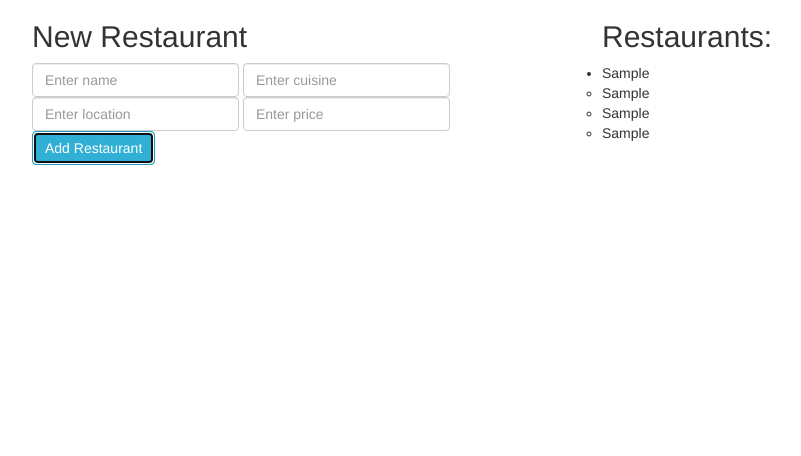
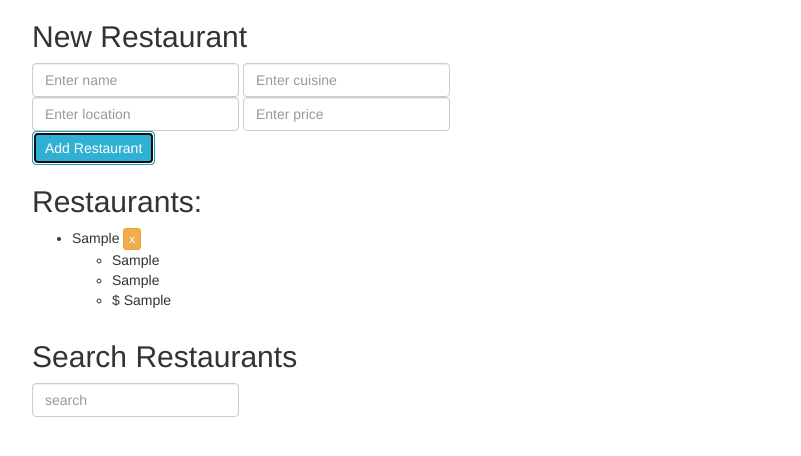
Before and after one commit to abdcon02/april20_bestRestaurant_angularJS, a plain HTML site: page index.html in a window 1280 px wide. Both pictures are taken after typing "Sample", "Sample", "Sample", "Sample" into the empty fields and a click on the button "Add Restaurant". Shown: the whole page, without its empty margins (38-839 px from the left). Drawn offline with Linux system fonts and the light colour scheme.

Commit message:
add search functionality

```diff
--- a/index.html
+++ b/index.html
@@ -23,20 +23,49 @@
                             <button type="submit" class="btn btn-info">Add Restaurant</button>
                     </form>
                 </div>
-                <h2>Restaurants: </h2>
+            </div>
+
+            <div class="row">
+                <div class="col-xs-6">
+                    <h2 ng-show="restaurants.length && filtered.length">Restaurants: </h2>
+                    <h2 ng-show="restaurants.length && !filtered.length">No Matches </h2>
                     <ul>
-                    <li ng-repeat='item in restaurants'>
-                        {{ item.name }}
+                        <li ng-repeat='item in filtered = (restaurants | filter:query)'>
+                            <span ng-click="editing = true" ng-hide="editing">
+                                {{ item.name }} <button class="btn btn-xs btn-warning" ng-click="deleteRestaurant(item)">x</button>
+                            </span>
+                            <span ng-hide="editing">
                                 <ul>
                                     <li>{{ item.cuisine }}</li>
                                     <li>{{ item.location }}</li>
-                            <li>{{ item.price }}</li>
+                                    <li>$ {{ item.price }}</li>
                                 </ul>
+                            </span>
+                            <span class="form-group" ng-show="editing" ng-submit="editing = false">
+                                <form class="form-inline" role="form">
+                                    <input type="text" class="form-control input-sm" ng-model="item.name" placeholder="Name" required/>
+                                    <input type="text" class="form-control input-sm" ng-model="item.cuisine" placeholder="Cuisine" required/>
+                                    <input type="text" class="form-control input-sm" ng-model="item.location" placeholder="Location" required/>
+                                    <input type="text" class="form-control input-sm" ng-model="item.price" placeholder="Price" required/>
+
+                                    <button class="btn btn-info btn-sm" type="submit">Save</button>
+                                </form>
+                            </span>
                         </li>
                     </ul>
-
+                </div>
             </div>
 
+            <div class="row">
+                <div class="col-xs-6">
+                    <h2>Search Restaurants</h2>
+                    <form class="form-inline" role='form'>
+                        <div class='form-group'>
+                            <input ng-model="query" type='text' class='form-control' placeholder='search'>
+                        </div>
+                    </form>
+                </div>
+            </div>
 
 
 
```
Lines whose indentation alone changed are shown as unchanged.
